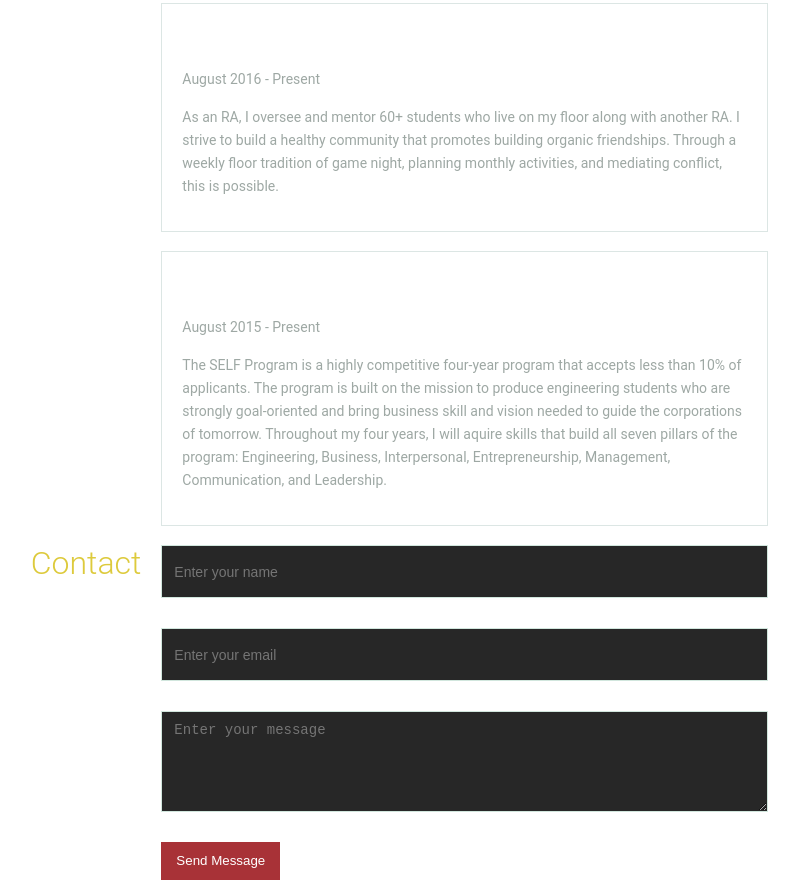
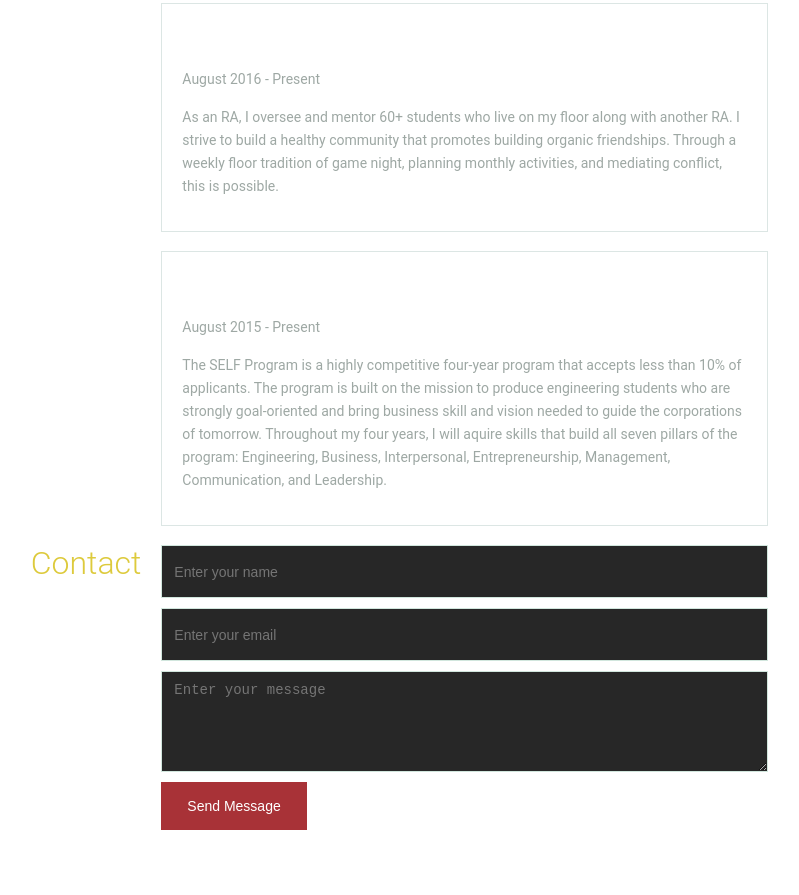
Before and after one commit to LiamOrmiston/LiamOrmiston.github.io, a plain HTML site: page index.html in a window 1280 px wide. Shown: the part 3369-4264 px from the top of the page, without its empty margins (332-1131 px from the left). After the commit the page ends 4214 px from the top, so only its background shows below. Drawn offline with nearby package versions, Linux system fonts and the light colour scheme.

Commit message:
styling changes to the button

```diff
--- a/index.html
+++ b/index.html
@@ -182,9 +182,9 @@
         <div class="w-col w-col-2">
           <div class="w-form">
             <form action="https://formspree.io/ljormiston@ku.edu" method="POST">
-              <input type="text" name="name" maxlength="256" placeholder="Enter your name" class="field w-input" required><br>
-              <input type="email" name="email" maxlength="256" placeholder="Enter your email" class="field w-input" required><br>
-              <textarea rows="3" name="message" maxlength="5000" placeholder="Enter your message" class="comments field w-input" required></textarea><br>
+              <input type="text" name="name" maxlength="256" placeholder="Enter your name" class="field w-input" required>
+              <input type="email" name="email" maxlength="256" placeholder="Enter your email" class="field w-input" required>
+              <textarea rows="3" name="message" maxlength="5000" placeholder="Enter your message" class="comments field w-input" required></textarea>
               <input type="submit" value="Send Message" data-wait="Please wait..." class="button w-button">
             </form>
           </div>
--- a/style.css
+++ b/style.css
@@ -170,7 +170,7 @@ img {
 .w-col-2 {
     width: 66.66666667%
 }
-.w-input, .w-select {
+.w-input {
     display: block;
     width: 100%;
     height: 38px;
@@ -185,10 +185,10 @@ img {
 }
 .w-button {
     display: inline-block;
-    padding: 9px 15px;
     background-color: #a83237;
     color: white;
     border: 0;
+		font-size: 14px;
     line-height: inherit;
     text-decoration: none;
     cursor: pointer;
```
